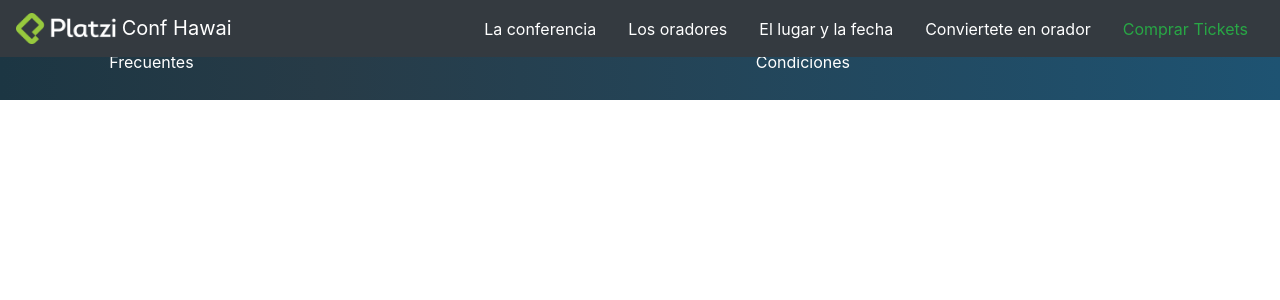
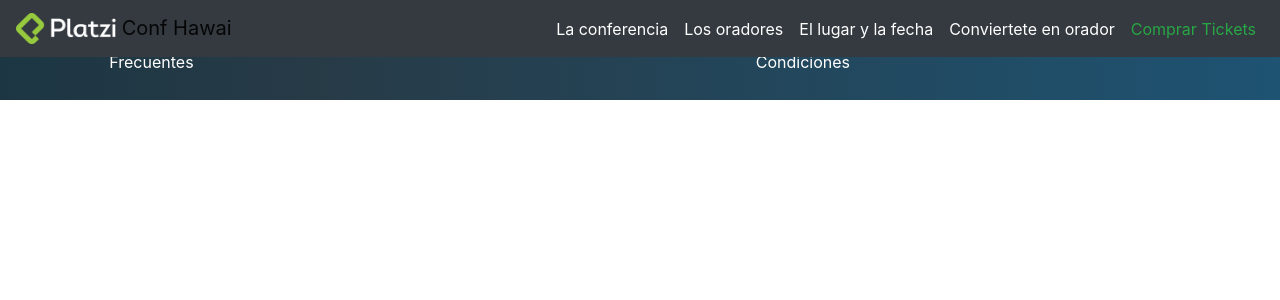
Before and after one commit to Felixmp7/React-Bootstrap, a React (Create React App) app: page / in a window 1280 px wide. Shown: the top 300 px of the page. Built offline with nearby package versions, Linux system fonts and the light colour scheme.

Commit message:
Utilizando Navbar Collapsable

```diff
--- a/src/components/Navbar.js
+++ b/src/components/Navbar.js
@@ -5,7 +5,7 @@
 
 const NavbarContainer = () => {
   return (
-    <Navbar fixed="top" bg="dark" variant="dark">
+    <Navbar fixed="top"  bg="dark" expand="lg">
       <Navbar.Brand>
         <img
           alt="PlatziLogo"
@@ -15,12 +15,15 @@
         />
         {' Conf Hawai'}
       </Navbar.Brand>
-      <Navbar.Collapse className="justify-content-end">
-        <Nav.Link className="text-white">La conferencia</Nav.Link>
-        <Nav.Link className="text-white">Los oradores</Nav.Link>
-        <Nav.Link className="text-white">El lugar y la fecha</Nav.Link>
-        <Nav.Link className="text-white">Conviertete en orador</Nav.Link>
-        <Nav.Link className="text-success">Comprar Tickets</Nav.Link>
+      <Navbar.Toggle aria-controls="basic-navbar-nav" />
+      <Navbar.Collapse id="basic-navbar-nav" className="justify-content-end">
+        <Nav>
+          <Nav.Link className="text-white">La conferencia</Nav.Link>
+          <Nav.Link className="text-white">Los oradores</Nav.Link>
+          <Nav.Link className="text-white">El lugar y la fecha</Nav.Link>
+          <Nav.Link className="text-white">Conviertete en orador</Nav.Link>
+          <Nav.Link className="text-success">Comprar Tickets</Nav.Link>
+        </Nav>
       </Navbar.Collapse>
     </Navbar>
   );
```
